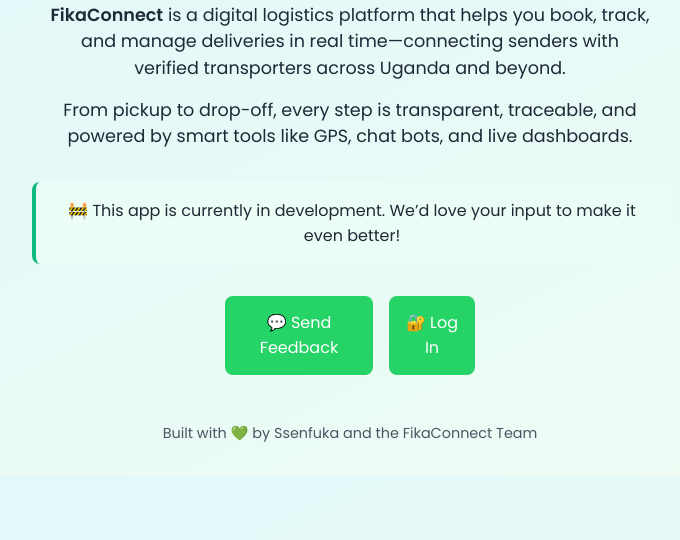
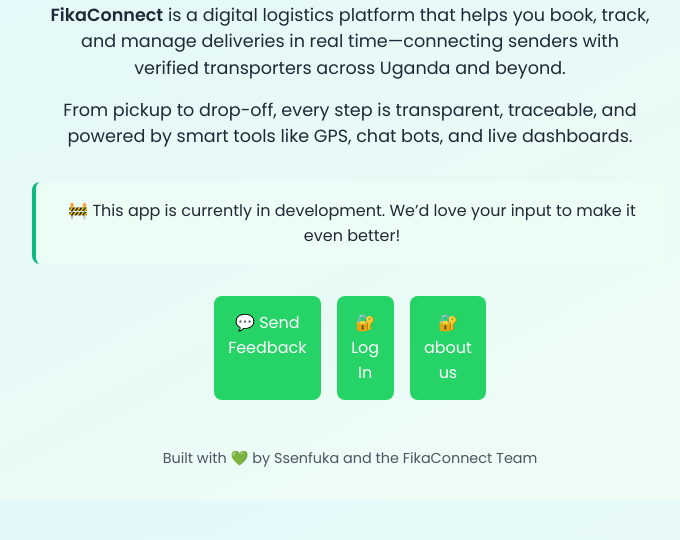
Before and after one commit to raymondsenfuka/fika-123-conect, a plain HTML site: page index.html in a window 1280 px wide. Shown: the part 162-702 px from the top of the page, without its empty margins (290-970 px from the left). Drawn offline with Linux system fonts and the light colour scheme.

Commit message:
index.html

```diff
--- a/index.html
+++ b/index.html
@@ -98,6 +98,7 @@
   <div class="buttons">
     <a class="btn" href="https://wa.me/256706864020?text=Hello%20FikaConnect%20team%2C%20I%20have%20feedback%20about%20the%20app." target="_blank">💬 Send Feedback</a>
     <a class="btn" href="login.html">🔐 Log In</a>
+    <a class="btn" href="about.html">🔐 about us</a>
   </div>
 
   <footer>
```
